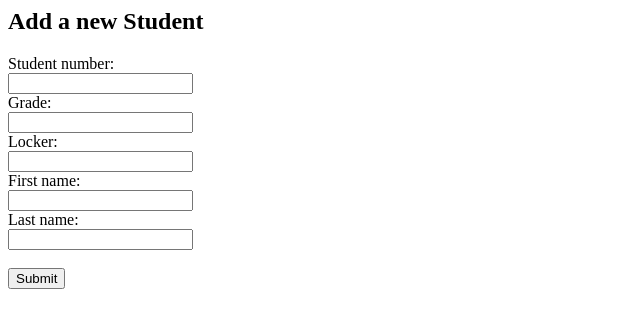
After one commit to Muen342/djangoSIS, a Django app: page /SIS/students/add/ in a window 1280 px wide. The commit adds this page. Shown: the top 328 px of the page, without its empty margins (0-640 px from the left). Run offline with Django 3.2, Linux system fonts and the light colour scheme.

Commit message:
added more pages

```diff
--- /dev/null
+++ b/mysite/SIS/templates/homepage/index.html
@@ -0,0 +1 @@
+<a href="{% url 'SIS:studentIndex' %}"> Students page</a>
--- /dev/null
+++ b/mysite/SIS/templates/students/addStudent.html
@@ -0,0 +1,18 @@
+<h2>Add a new Student</h2>
+<form action="{% url 'SIS:addStudentConfirm' %}" method="post">
+    {% csrf_token %}
+    <label for="id">Student number:</label><br>
+    <input type="text" id="id" name="id" value=""><br>
+    <label for="grade">Grade:</label><br>
+    <input type="text" id="grade" name="grade" value=""><br>
+    <label for="locker">Locker:</label><br>
+    <input type="text" id="locker" name="locker" value=""><br>
+    <label for="fname">First name:</label><br>
+    <input type="text" id="fname" name="fname" value=""><br>
+    <label for="lname">Last name:</label><br>
+    <input type="text" id="lname" name="lname" value=""><br><br>
+    <input type="submit" value="Submit">
+</form>
+{% if error_message %}
+<p>{{error_message}}</p>
+{% endif %}
--- a/mysite/SIS/urls.py
+++ b/mysite/SIS/urls.py
@@ -5,7 +5,11 @@ from . import views
 app_name = 'SIS'
 urlpatterns = [
     path('', views.index, name='index'),
-    path('<int:student_id>/', views.detail, name='detail'),
-    path('<int:student_id>/edit', views.editStudent, name='editStudent'),
-    path('<int:student_id>/confirmStudent/', views.confirmStudent, name='confirmStudent'),
+    path('students/', views.studentIndex, name='studentIndex'),
+    path('students/list/<int:student_id>/', views.detail, name='detail'),
+    path('students/list/<int:student_id>/edit', views.editStudent, name='editStudent'),
+    path('students/list/<int:student_id>/confirmStudent/', views.confirmStudent, name='confirmStudent'),
+    path('students/add/', views.addStudent, name='addStudent'),
+    path('students/list/', views.listStudents, name='listStudents'),
+    path('students/add/confirm', views.addStudentConfirm, name='addStudentConfirm'),
 ]
--- a/mysite/SIS/views.py
+++ b/mysite/SIS/views.py
@@ -6,13 +6,27 @@ from django.urls import reverse
 from .models import Student, Locker, Teacher, Courses, Assignment, Marks
 from django.views import generic
 
-def index(request):
+def studentIndex(request):
     student_list = Student.objects.all()
     template = loader.get_template('students/index.html')
     context = {
         'student_list': student_list,
     }
     return HttpResponse(template.render(context, request))
+def index(request):
+    return render(request, 'homepage/index.html',context=None)
+
+def addStudent(request):
+    return render(request, 'students/addStudent.html',context=None)
+
+def listStudents(request):
+    student_list = Student.objects.all()
+    template = loader.get_template('students/studentList.html')
+    context = {
+        'student_list': student_list,
+    }
+    return HttpResponse(template.render(context, request))
+
 def detail(request, student_id):
     try:
         student = Student.objects.get(pk=student_id)
@@ -44,3 +58,29 @@ def confirmStudent(request, student_id):
             s = Student(id=request.POST['id'], grade=request.POST['grade'], name=request.POST['fname'], surname=request.POST['lname'],locker_id=student.locker_id)
             s.save()
             return HttpResponseRedirect(reverse('SIS:detail', args=(request.POST['id'],)))
+
+def addStudentConfirm(request):
+    if(request.POST['id'] == '' or request.POST['fname'] == '' or request.POST['lname'] == '' or request.POST['grade'] == ''):
+            return render(request, 'students/addStudent.html', {
+            'error_message': "One of your fields are empty",
+            })
+    else:
+        try:
+            student = Student.objects.get(pk=request.POST['id'])
+            if(student.id > 0):
+                return render(request, 'students/addStudent.html', {
+                'error_message': "This student already exists",
+                })
+        except Student.DoesNotExist:
+            try:
+                locker = Locker.objects.get(pk=request.POST['locker'])
+                if(locker.id >= 0):
+                    s = Student(id=request.POST['id'], grade=request.POST['grade'], name=request.POST['fname'], surname=request.POST['lname'],locker_id=request.POST['locker'])
+                    s.save()
+                    return render(request, 'students/addStudent.html', {
+                    'error_message': "Successfully added",
+                    })
+            except Locker.DoesNotExist:
+                return render(request, 'students/addStudent.html', {
+                'error_message': "The locker doesn't exist, please create one first",
+                })
```
Also changed, not shown: mysite/SIS/templates/students/index.html (+3 -10 lines), mysite/SIS/templates/students/studentList.html (added, +12 -0 lines).
